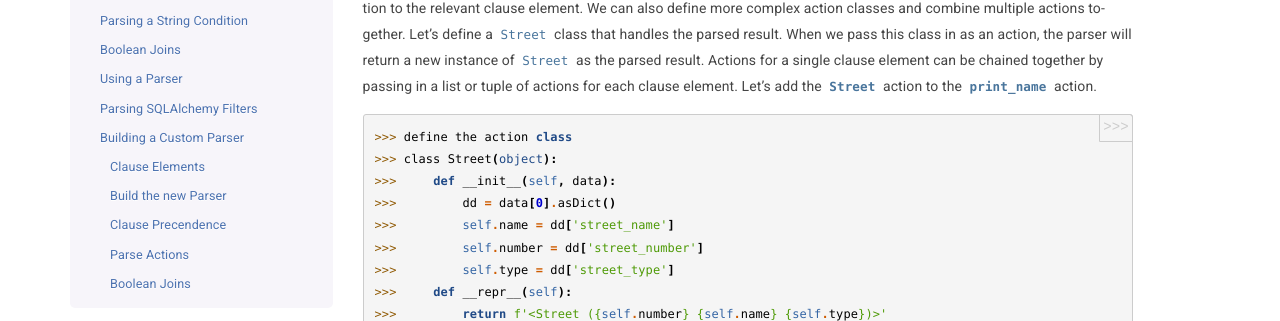
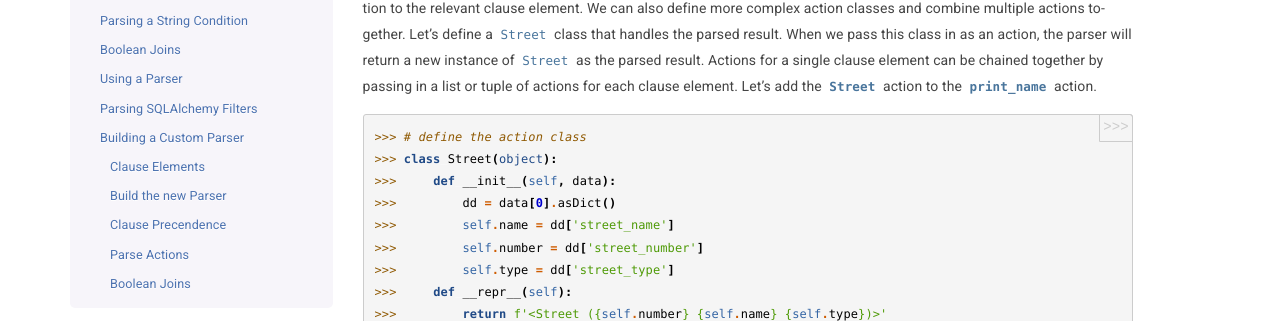
Before and after one commit to havok2063/boolean_parser, a Sphinx documentation site: the page built from docs/sphinx/intro.rst, in a window 1280 px wide and 900 px high, scrolled down 6699 px. Shown: the part 130-451 px from the top of the window. Built offline with Sphinx 7.4.7, drawn with Linux system fonts in a browser that asks for light colours.

Commit message:
upating docs

```diff
--- a/docs/sphinx/intro.rst
+++ b/docs/sphinx/intro.rst
@@ -335,7 +335,7 @@ element can be chained together by passing in a list or tuple of actions for eac
 `Street` action to the `print_name` action.
 ::
 
-    >>> define the action class
+    >>> # define the action class
     >>> class Street(object):
     >>>     def __init__(self, data):
     >>>         dd = data[0].asDict()
```
